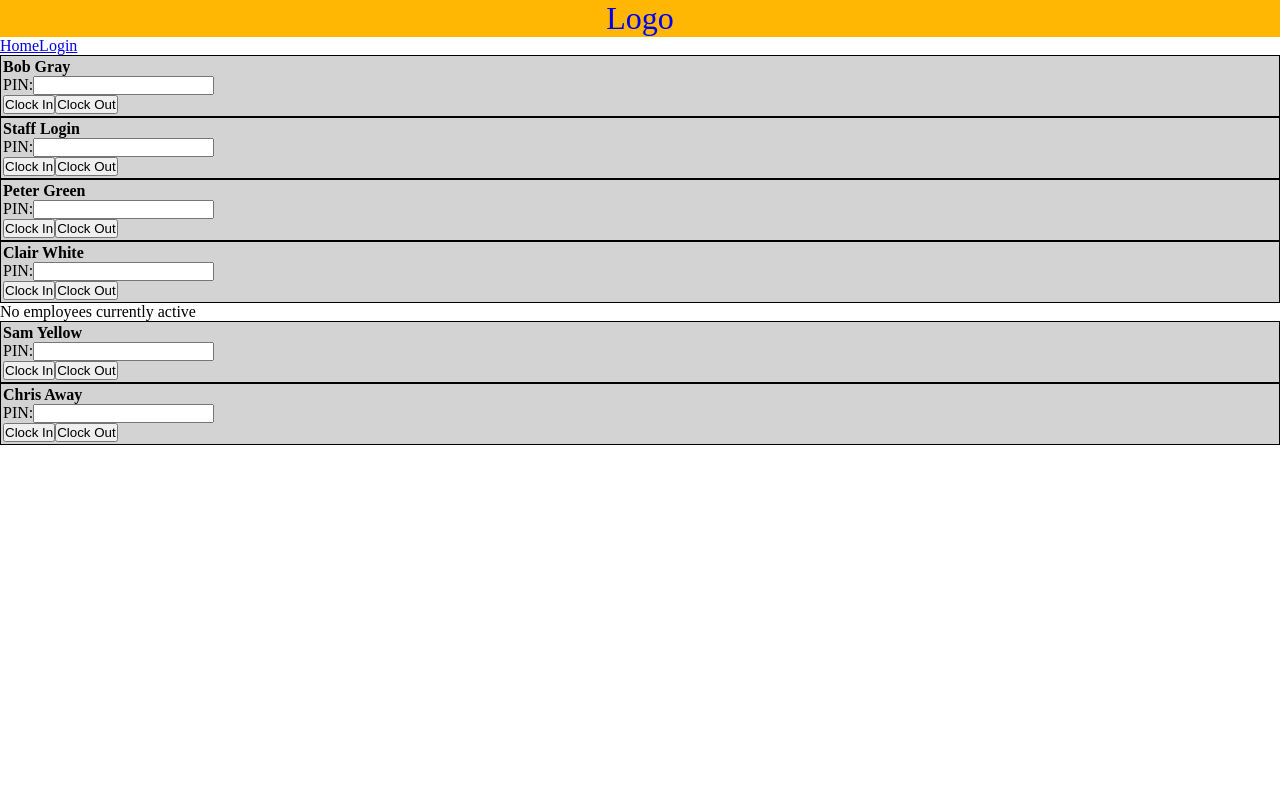
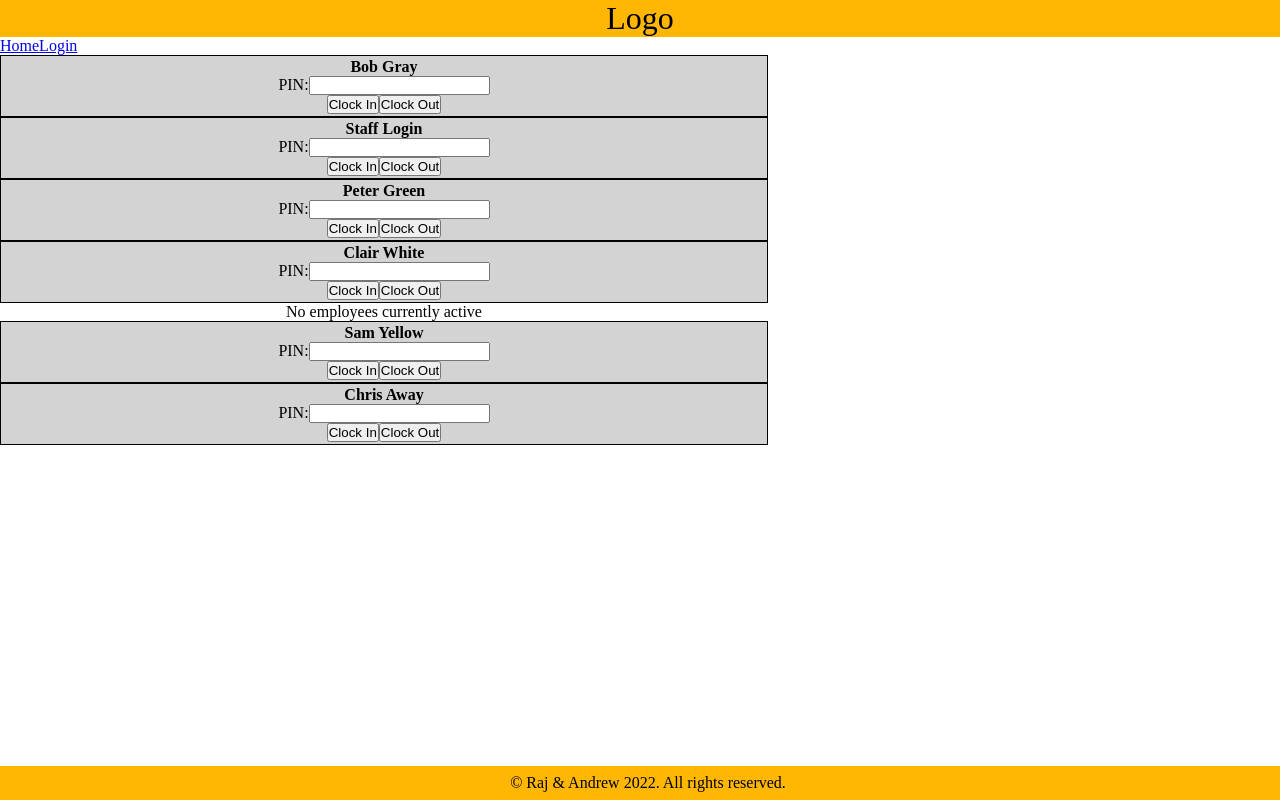
Before and after one commit to AnderDevitt/cafe-app, a React (Create React App) app: page /employees in a window 1280 px wide. Built offline with nearby package versions, Linux system fonts and the light colour scheme.

Commit message:
changed header and footer to components and moved the style from css to styling.js

```diff
--- a/src/components/App.js
+++ b/src/components/App.js
@@ -6,7 +6,6 @@ import {
   BrowserRouter as Router,
   Routes as Switch,
   Route,
-  Link,
 } from "react-router-dom";
 import Admin from './Admin'
 import Home from './Home'
@@ -16,6 +15,8 @@ import Report from './Report'
 import initialEmployeeList from '../data/employee-list.json'
 import Employees from './Employees'
 import Navbar from './Navbar'
+import Footer from './Footer';
+import Header from './Header';
 
 
 const App = () => {
@@ -44,14 +45,15 @@ const App = () => {
 
   return (
     <div className="page">
+      <Header />
       {/* Wrap all the components that will use global state values: employeeList in the state context provider */}
       <StateContext.Provider value={{store, dispatch}}>
         {/* Wrap the app's routing components */}
 
         <Router>
-          <li className="header">
+          {/* <li className="header">
             <Link className="home-link" to="/">Logo</Link>
-          </li>
+          </li> */}
           <Navbar />
           {/* The routes using switch alias */}
           <Switch>
@@ -66,6 +68,7 @@ const App = () => {
 
         </Router>
       </StateContext.Provider>
+      <Footer />
       {/* <div className="footer">Footer</div> */}
       {/* <footer>Copyright 2022</footer> */}
     </div>
--- a/src/components/Employees.js
+++ b/src/components/Employees.js
@@ -1,16 +1,17 @@
 import Employee from "./Employee"
 import { useGlobalState } from "../utils/stateContext"
+import { ActiveStaff } from "./style/styling"
 
 const Employees = () => {
     const {store} = useGlobalState()
     const {employeeList} = store
 
     return (
-        <>
+        <ActiveStaff>
             {employeeList.map(employee =>
                 <Employee key={employee.id} employee={employee} />
             )}
-        </>
+        </ActiveStaff>
     )
 }
 
--- /dev/null
+++ b/src/components/Footer.js
@@ -0,0 +1,13 @@
+import React from 'react'
+import "../stylesheet.css"
+// import { Foot } from './style/styling'
+
+function Footer() {
+  return (
+    <div className="footer">
+        <p>&#169; Raj & Andrew 2022. All rights reserved.</p>
+    </div>
+  )
+}
+
+export default Footer
--- /dev/null
+++ b/src/components/Header.js
@@ -0,0 +1,10 @@
+import React from 'react'
+import {Head} from "./style/styling"
+
+function Header() {
+  return (
+    <Head>Logo</Head>
+  )
+}
+
+export default Header
--- a/src/components/style/styling.js
+++ b/src/components/style/styling.js
@@ -1,8 +1,33 @@
 import styled from 'styled-components'
 
 export const EmployeeContainer = styled.div`
+    // width: 60%;
     background: lightgrey;
     mergin: 5px;
     border: solid black 1px;
     padding: 2px;
 `
+export const Foot = styled.div`
+    width: 100vw;
+    background-color: #ffb703;
+    position: fixed;
+    left: 0;
+    bottom: 0;
+    color: black;
+    text-align: center;
+    font-size: 2em;
+
+`
+export const ActiveStaff = styled.div`
+    text-align: center;
+    align-items: center;
+    width: 60%;
+
+`
+export const Head = styled.div`
+    width: 100vw;
+    background-color: #ffb703;
+    text-align: center;
+    list-style-type: none;
+    font-size: 2em;
+`
--- a/src/stylesheet.css
+++ b/src/stylesheet.css
@@ -25,7 +25,8 @@
     bottom: 0;
     color: black;
     text-align: center;
-    font-size: 2em;
+    font-size: 1em;
+    padding: 0.5em;
 }
 
 .home-link {
```
